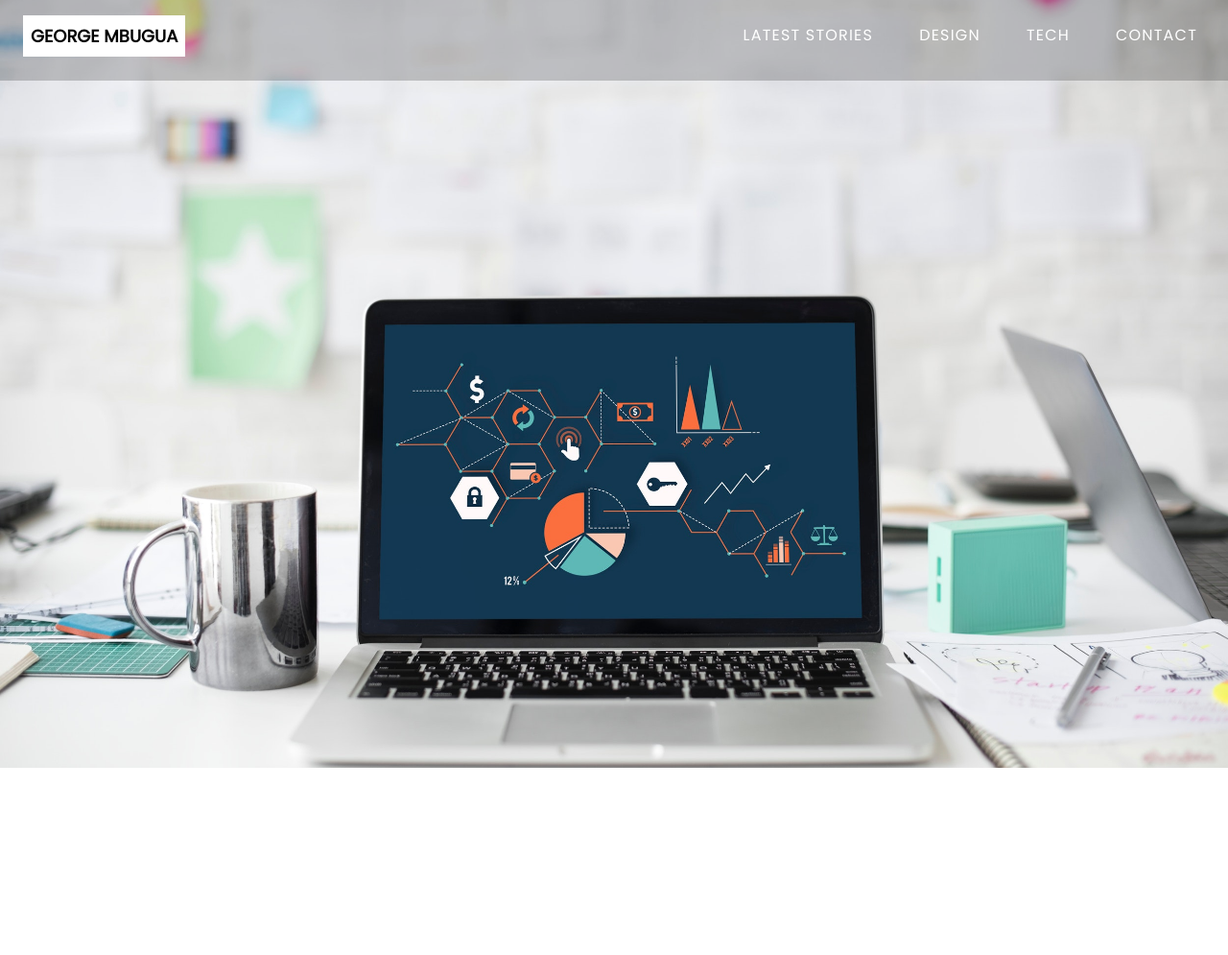
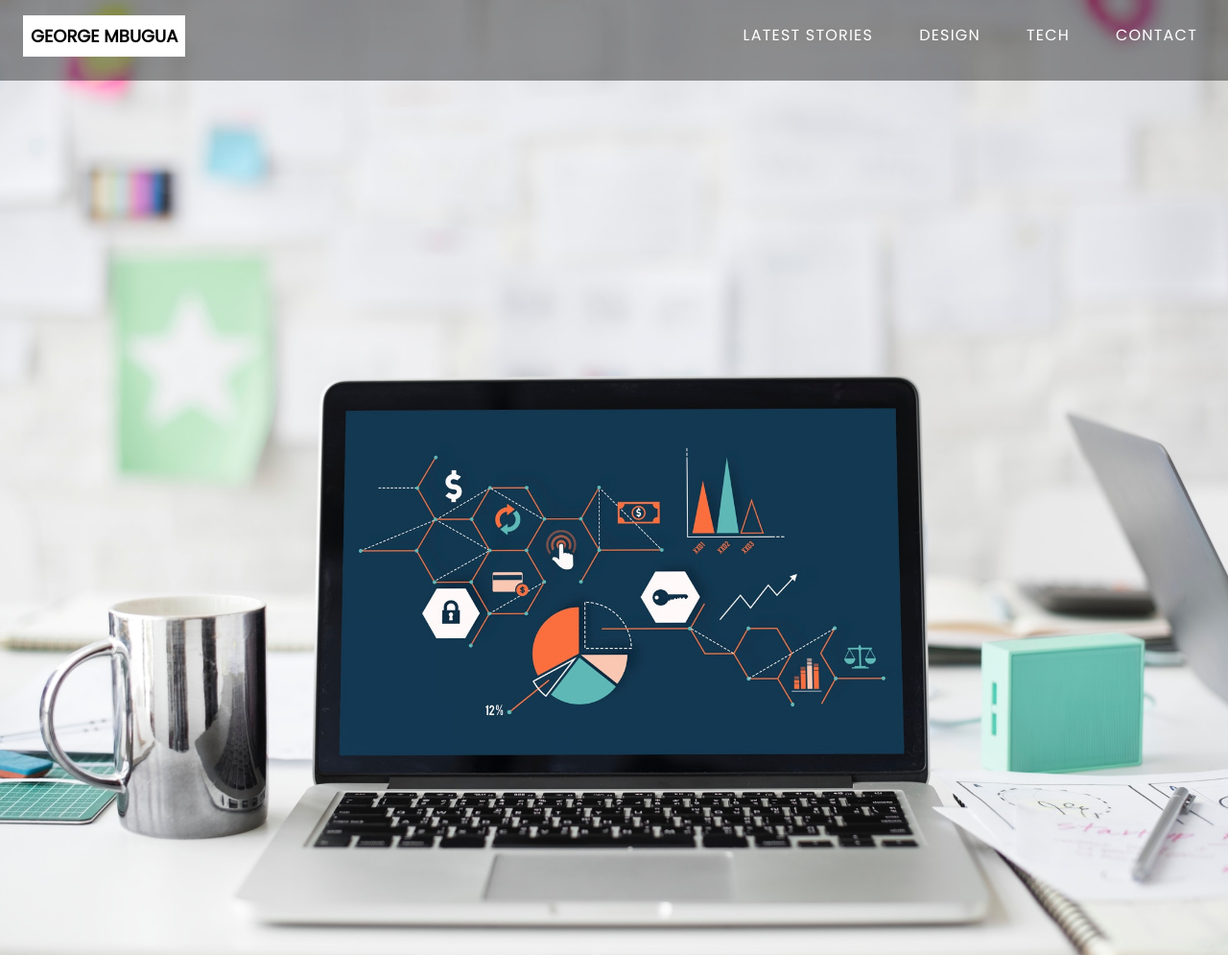
Before and after one commit to gmbugua/Blog, a plain HTML site: page index.html in a window 1280 px wide. Shown: the top 995 px of the page at 96% size. Before the commit the page ends 800 px from the top, so only its background shows below. Drawn offline with Linux system fonts and the light colour scheme.

Commit message:
Cleaning up code + styling banner image

```diff
--- a/index.html
+++ b/index.html
@@ -11,6 +11,7 @@
 </head>
 
 <body>
+  <!-- Navigations -->
   <div class="nav-container">
     <nav>
       <input type="checkbox" id="nav" class="hidden">
@@ -32,6 +33,12 @@
       </div>
     </nav>
   </div>
+  <main>
+    <section id="banner-img">
+      <div class="banner"></div>
+      <div class="overlay"></div>
+    </section>
+  </main>
 
 </body>
 
--- a/style.css
+++ b/style.css
@@ -13,9 +13,13 @@ body {
   margin: 0;
   padding: 0;
   width: 100%;
-  height: calc(100vh - 100px);
   font-family: Poppins;
   font-weight: 400;
+}
+
+.banner {
+  width: 100%;
+  height: 1000px;
   background: url(img/background-photo.jpg);
   background-repeat: no-repeat;
   background-position: center;
@@ -25,7 +29,11 @@ body {
 /* Navigation */
 
 nav {
+  position: fixed;
+  width: 100%;
   padding: 8px;
+  height: 84px;
+  background: rgba(0, 0, 0, 0.4)
 }
 
 .logo {
@@ -43,12 +51,6 @@ nav {
   font-size: 18px;
   letter-spacing: 0px;
   text-decoration: none;
-}
-
-nav {
-  height: 84px;
-  width: 100%;
-  background: rgba(0, 0, 0, 0.2);
 }
 
 nav ul {
```
